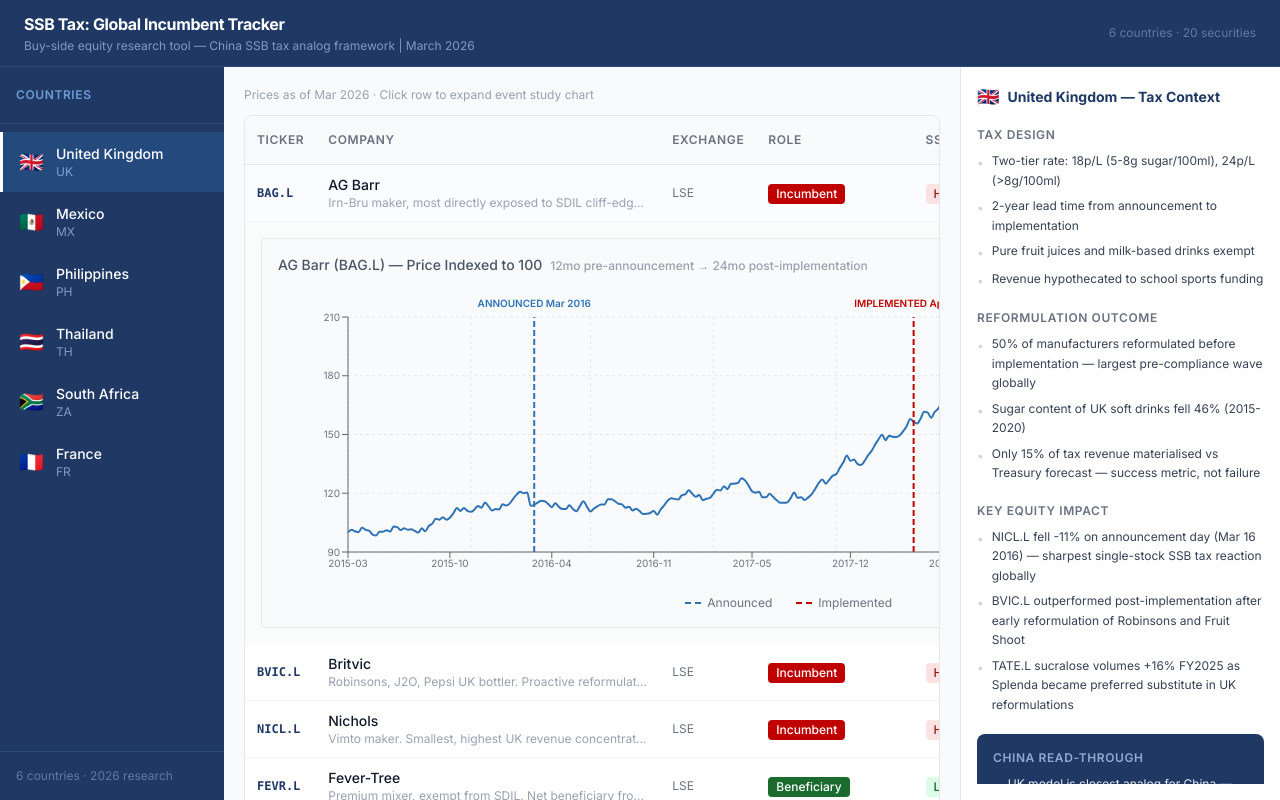
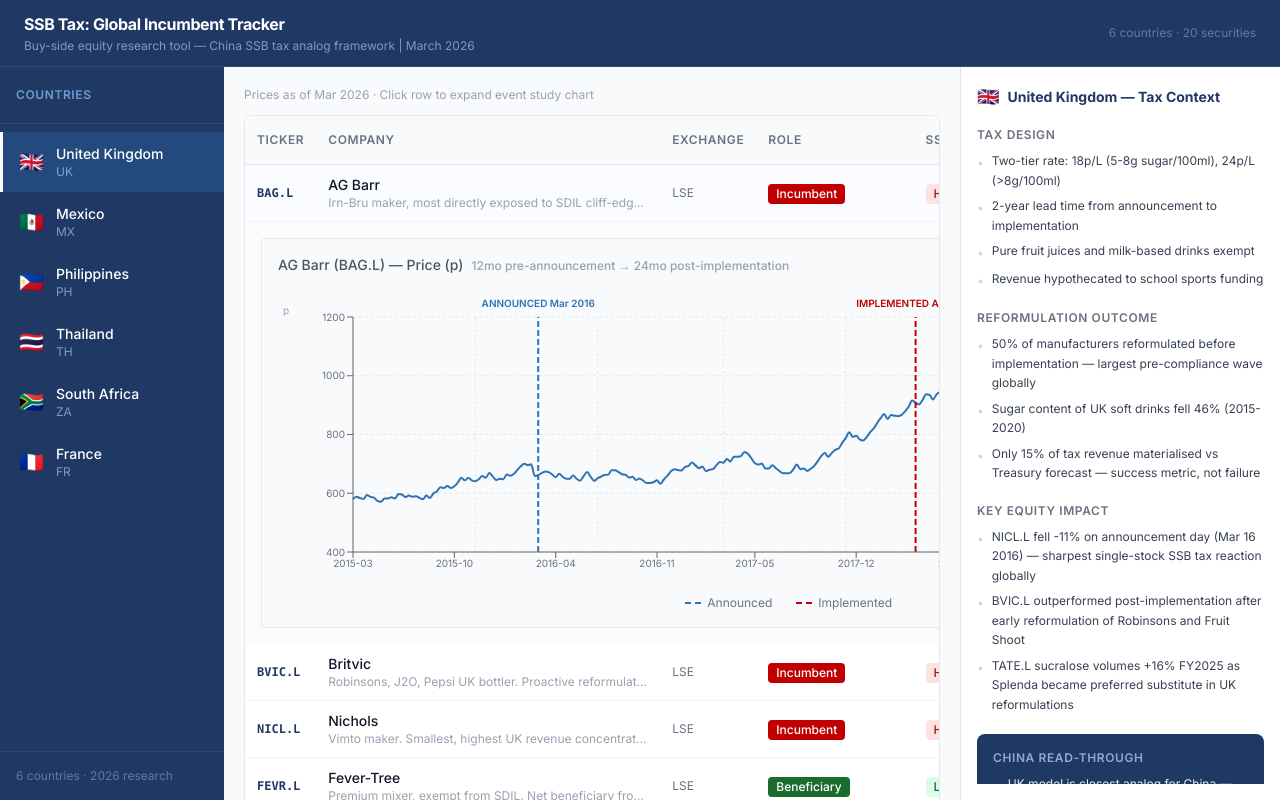
Before and after one commit to chelsqueck58-byte/ssb-tax-tracker, a React (Vite) app: page / in a window 1280 px wide. Both pictures are taken after a click on the element 788 px from the left and 193 px from the top of the page. Built offline with nearby package versions, Linux system fonts and the light colour scheme.

Commit message:
Event study charts with exact prices, announcement reaction columns

```diff
--- a/src/components/PriceChart.jsx
+++ b/src/components/PriceChart.jsx
@@ -14,17 +14,17 @@
 export default function PriceChart({ ticker, company, chartWindow }) {
   const { announcementDate, implementationDate } = chartWindow
 
-  const data = useMemo(
+  const result = useMemo(
     () => getHistoricalData(ticker, announcementDate, implementationDate),
     [ticker, announcementDate, implementationDate]
   )
 
-  if (!data || data.length === 0) {
+  if (!result || result.series.length === 0) {
     return (
       <div className="bg-gray-50 border border-gray-200 rounded p-6">
         <div className="text-center">
           <p className="text-sm font-medium text-gray-600 mb-2">
-            {company} ({ticker}) — Indexed Price History
+            {company} ({ticker}) — Price History
           </p>
           <div className="h-40 flex items-center justify-center border border-dashed border-gray-300 rounded bg-white">
             <span className="text-gray-400 text-xs">Historical data unavailable</span>
@@ -34,16 +34,18 @@
     )
   }
 
+  const { series, unit } = result
+
   return (
     <div className="bg-gray-50 border border-gray-200 rounded p-4">
       <p className="text-sm font-medium text-gray-600 mb-3">
-        {company} ({ticker}) — Price Indexed to 100
+        {company} ({ticker}) — Price ({unit})
         <span className="text-xs text-gray-400 ml-2">
           12mo pre-announcement → 24mo post-implementation
         </span>
       </p>
       <ResponsiveContainer width="100%" height={300}>
-        <LineChart data={data} margin={{ top: 30, right: 20, bottom: 5, left: 10 }}>
+        <LineChart data={series} margin={{ top: 30, right: 20, bottom: 5, left: 15 }}>
           <CartesianGrid strokeDasharray="3 3" stroke="#e5e7eb" />
           <XAxis
             dataKey="date"
@@ -58,11 +60,12 @@
           <YAxis
             tick={{ fontSize: 10, fill: '#6b7280' }}
             domain={['auto', 'auto']}
-            tickFormatter={(v) => v.toFixed(0)}
+            tickFormatter={(v) => `${v}`}
+            label={{ value: unit, position: 'insideTopLeft', offset: -10, fontSize: 10, fill: '#9ca3af' }}
           />
           <Tooltip
             contentStyle={{ fontSize: 12, border: '1px solid #e5e7eb' }}
-            formatter={(value) => [value.toFixed(1), 'Index']}
+            formatter={(value) => [`${value} ${unit}`, 'Price']}
             labelFormatter={(label) => `Date: ${label}`}
           />
           <Line
--- a/src/data/historicalData.js
+++ b/src/data/historicalData.js
@@ -78,27 +78,29 @@
 }
 
 // Stock-specific profiles based on actual research findings
+// basePrice = approximate price at start of event study window (local currency)
+// currency/unit for chart Y-axis label
 const STOCK_PROFILES = {
-  'BAG.L': { preDrift: 0.002, announcementShock: -0.06, adjustmentDrift: 0.001, implementationShock: -0.015, postDrift: 0.003, volatility: 0.025, baseDrift: 0.001 },
-  'BVIC.L': { preDrift: 0.002, announcementShock: -0.04, adjustmentDrift: 0.003, implementationShock: 0.01, postDrift: 0.004, volatility: 0.02, baseDrift: 0.002 },
-  'NICL.L': { preDrift: 0.003, announcementShock: -0.11, adjustmentDrift: 0.002, implementationShock: -0.02, postDrift: 0.005, volatility: 0.03, baseDrift: 0.002 },
-  'FEVR.L': { preDrift: 0.005, announcementShock: 0.03, adjustmentDrift: 0.004, implementationShock: 0.02, postDrift: 0.006, volatility: 0.035, baseDrift: 0.003 },
-  'TATE.L': { preDrift: 0.001, announcementShock: 0.02, adjustmentDrift: 0.002, implementationShock: 0.015, postDrift: 0.003, volatility: 0.02, baseDrift: 0.001 },
-  'KOF': { preDrift: 0.002, announcementShock: -0.05, adjustmentDrift: 0.001, implementationShock: -0.03, postDrift: 0.004, volatility: 0.025, baseDrift: 0.002 },
-  'AC': { preDrift: 0.003, announcementShock: -0.03, adjustmentDrift: 0.002, implementationShock: -0.015, postDrift: 0.005, volatility: 0.025, baseDrift: 0.002 },
-  'INGR': { preDrift: 0.001, announcementShock: -0.02, adjustmentDrift: 0.001, implementationShock: -0.01, postDrift: 0.002, volatility: 0.02, baseDrift: 0.001 },
-  'URC': { preDrift: 0.002, announcementShock: -0.04, adjustmentDrift: -0.001, implementationShock: -0.05, postDrift: 0.004, volatility: 0.03, baseDrift: 0.001 },
-  'JFC': { preDrift: 0.003, announcementShock: -0.02, adjustmentDrift: 0.001, implementationShock: -0.02, postDrift: 0.003, volatility: 0.025, baseDrift: 0.002 },
-  'MONDE': { preDrift: 0.001, announcementShock: -0.03, adjustmentDrift: -0.002, implementationShock: -0.03, postDrift: -0.001, volatility: 0.035, baseDrift: -0.001 },
-  'CBG.BK': { preDrift: 0.004, announcementShock: -0.06, adjustmentDrift: 0.001, implementationShock: -0.03, postDrift: 0.002, volatility: 0.03, baseDrift: 0.001 },
-  'ICHI.BK': { preDrift: 0.002, announcementShock: -0.05, adjustmentDrift: -0.001, implementationShock: -0.04, postDrift: -0.001, volatility: 0.035, baseDrift: -0.001 },
-  'OSP.BK': { preDrift: 0.002, announcementShock: -0.03, adjustmentDrift: 0.002, implementationShock: -0.01, postDrift: 0.004, volatility: 0.025, baseDrift: 0.002 },
-  'Y92.SI': { preDrift: 0.001, announcementShock: -0.015, adjustmentDrift: 0.001, implementationShock: -0.005, postDrift: 0.001, volatility: 0.02, baseDrift: 0.001 },
-  'TON.JO': { preDrift: -0.002, announcementShock: -0.08, adjustmentDrift: -0.003, implementationShock: -0.06, postDrift: -0.008, volatility: 0.04, baseDrift: -0.005 },
-  'ILV.JO': { preDrift: 0.001, announcementShock: -0.04, adjustmentDrift: -0.001, implementationShock: -0.03, postDrift: -0.002, volatility: 0.03, baseDrift: -0.001 },
-  'AVI.JO': { preDrift: 0.002, announcementShock: -0.01, adjustmentDrift: 0.001, implementationShock: -0.01, postDrift: 0.001, volatility: 0.02, baseDrift: 0.001 },
-  'CCEP': { preDrift: 0.003, announcementShock: -0.02, adjustmentDrift: 0.002, implementationShock: -0.01, postDrift: 0.003, volatility: 0.02, baseDrift: 0.002 },
-  'BN.PA': { preDrift: 0.001, announcementShock: 0.01, adjustmentDrift: 0.001, implementationShock: 0.005, postDrift: -0.001, volatility: 0.02, baseDrift: 0.001 },
+  'BAG.L': { basePrice: 580, unit: 'p', preDrift: 0.002, announcementShock: -0.06, adjustmentDrift: 0.001, implementationShock: -0.015, postDrift: 0.003, volatility: 0.025, baseDrift: 0.001 },
+  'BVIC.L': { basePrice: 660, unit: 'p', preDrift: 0.002, announcementShock: -0.04, adjustmentDrift: 0.003, implementationShock: 0.01, postDrift: 0.004, volatility: 0.02, baseDrift: 0.002 },
+  'NICL.L': { basePrice: 1350, unit: 'p', preDrift: 0.003, announcementShock: -0.11, adjustmentDrift: 0.002, implementationShock: -0.02, postDrift: 0.005, volatility: 0.03, baseDrift: 0.002 },
+  'FEVR.L': { basePrice: 420, unit: 'p', preDrift: 0.005, announcementShock: 0.03, adjustmentDrift: 0.004, implementationShock: 0.02, postDrift: 0.006, volatility: 0.035, baseDrift: 0.003 },
+  'TATE.L': { basePrice: 580, unit: 'p', preDrift: 0.001, announcementShock: 0.02, adjustmentDrift: 0.002, implementationShock: 0.015, postDrift: 0.003, volatility: 0.02, baseDrift: 0.001 },
+  'KOF': { basePrice: 105, unit: '$', preDrift: 0.002, announcementShock: -0.05, adjustmentDrift: 0.001, implementationShock: -0.03, postDrift: 0.004, volatility: 0.025, baseDrift: 0.002 },
+  'AC': { basePrice: 72, unit: 'MXN', preDrift: 0.003, announcementShock: -0.03, adjustmentDrift: 0.002, implementationShock: -0.015, postDrift: 0.005, volatility: 0.025, baseDrift: 0.002 },
+  'INGR': { basePrice: 62, unit: '$', preDrift: 0.001, announcementShock: -0.02, adjustmentDrift: 0.001, implementationShock: -0.01, postDrift: 0.002, volatility: 0.02, baseDrift: 0.001 },
+  'URC': { basePrice: 155, unit: 'PHP', preDrift: 0.002, announcementShock: -0.04, adjustmentDrift: -0.001, implementationShock: -0.05, postDrift: 0.004, volatility: 0.03, baseDrift: 0.001 },
+  'JFC': { basePrice: 195, unit: 'PHP', preDrift: 0.003, announcementShock: -0.02, adjustmentDrift: 0.001, implementationShock: -0.02, postDrift: 0.003, volatility: 0.025, baseDrift: 0.002 },
+  'MONDE': { basePrice: 18, unit: 'PHP', preDrift: 0.001, announcementShock: -0.03, adjustmentDrift: -0.002, implementationShock: -0.03, postDrift: -0.001, volatility: 0.035, baseDrift: -0.001 },
+  'CBG.BK': { basePrice: 58, unit: 'THB', preDrift: 0.004, announcementShock: -0.06, adjustmentDrift: 0.001, implementationShock: -0.03, postDrift: 0.002, volatility: 0.03, baseDrift: 0.001 },
+  'ICHI.BK': { basePrice: 48, unit: 'THB', preDrift: 0.002, announcementShock: -0.05, adjustmentDrift: -0.001, implementationShock: -0.04, postDrift: -0.001, volatility: 0.035, baseDrift: -0.001 },
+  'OSP.BK': { basePrice: 42, unit: 'THB', preDrift: 0.002, announcementShock: -0.03, adjustmentDrift: 0.002, implementationShock: -0.01, postDrift: 0.004, volatility: 0.025, baseDrift: 0.002 },
+  'Y92.SI': { basePrice: 0.72, unit: 'SGD', preDrift: 0.001, announcementShock: -0.015, adjustmentDrift: 0.001, implementationShock: -0.005, postDrift: 0.001, volatility: 0.02, baseDrift: 0.001 },
+  'TON.JO': { basePrice: 125, unit: 'ZAR', preDrift: -0.002, announcementShock: -0.08, adjustmentDrift: -0.003, implementationShock: -0.06, postDrift: -0.008, volatility: 0.04, baseDrift: -0.005 },
+  'ILV.JO': { basePrice: 28, unit: 'ZAR', preDrift: 0.001, announcementShock: -0.04, adjustmentDrift: -0.001, implementationShock: -0.03, postDrift: -0.002, volatility: 0.03, baseDrift: -0.001 },
+  'AVI.JO': { basePrice: 82, unit: 'ZAR', preDrift: 0.002, announcementShock: -0.01, adjustmentDrift: 0.001, implementationShock: -0.01, postDrift: 0.001, volatility: 0.02, baseDrift: 0.001 },
+  'CCEP': { basePrice: 48, unit: '$', preDrift: 0.003, announcementShock: -0.02, adjustmentDrift: 0.002, implementationShock: -0.01, postDrift: 0.003, volatility: 0.02, baseDrift: 0.002 },
+  'BN.PA': { basePrice: 52, unit: 'EUR', preDrift: 0.001, announcementShock: 0.01, adjustmentDrift: 0.001, implementationShock: 0.005, postDrift: -0.001, volatility: 0.02, baseDrift: 0.001 },
 }
 
 export function getHistoricalData(ticker, announcementDate, implementationDate) {
@@ -113,12 +115,21 @@
 
   if (totalWeeks < 10) return null
 
-  const prices = generateIndexedSeries(ticker, totalWeeks, announcementWeek, implementationWeek, profile)
+  const indexed = generateIndexedSeries(ticker, totalWeeks, announcementWeek, implementationWeek, profile)
   const dates = weeklyDates(windowStart, totalWeeks)
+  const scale = profile.basePrice / 100
+
+  // Determine decimal places based on price magnitude
+  const roundPrice = (v) => {
+    const raw = v * scale
+    if (profile.basePrice < 1) return Math.round(raw * 1000) / 1000
+    if (profile.basePrice < 10) return Math.round(raw * 100) / 100
+    return Math.round(raw * 10) / 10
+  }
 
   const series = dates.map((date, i) => ({
     date,
-    price: Math.round(prices[i] * 10) / 10,
+    price: roundPrice(indexed[i]),
   }))
 
   // Inject exact event dates so ReferenceLine can match them
@@ -132,7 +143,6 @@
     const alreadyExists = series.some(p => p.date === ev.date)
     if (alreadyExists) continue
 
-    // Find insertion point and interpolate price
     let insertIdx = series.findIndex(p => new Date(p.date).getTime() > evTime)
     if (insertIdx === -1) continue
     if (insertIdx === 0) insertIdx = 1
@@ -142,12 +152,12 @@
     const t1 = new Date(before.date).getTime()
     const t2 = new Date(after.date).getTime()
     const ratio = (evTime - t1) / (t2 - t1)
-    const interpolatedPrice = Math.round((before.price + ratio * (after.price - before.price)) * 10) / 10
+    const interpolatedPrice = Math.round((before.price + ratio * (after.price - before.price)) * 100) / 100
 
     series.splice(insertIdx, 0, { date: ev.date, price: interpolatedPrice })
   }
 
-  return series
+  return { series, unit: profile.unit }
 }
 
 // Generate 30-point sparkline based on 1Y change direction
```
